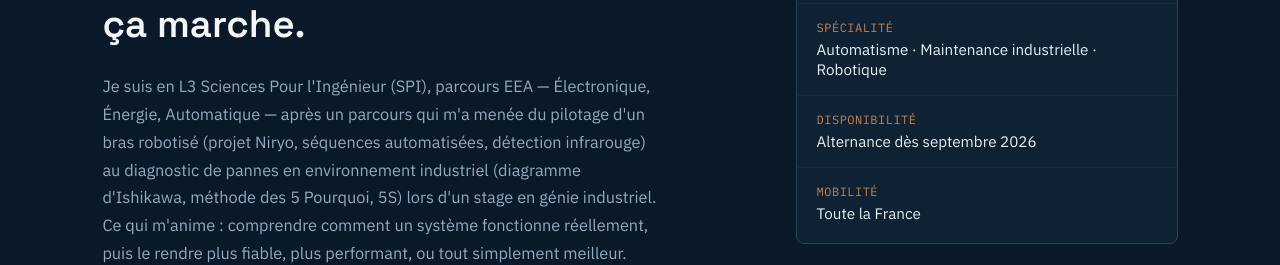
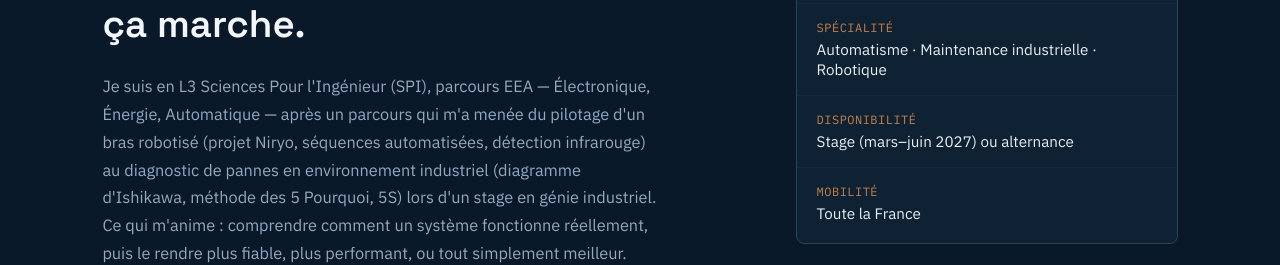
Before and after one commit to doussoubadoumb-lab/portfolio-doussouba, a React (Create React App) app: page / in a window 1280 px wide. Shown: the part 1260-1525 px from the top of the page. Built offline with nearby package versions, Linux system fonts and the light colour scheme.

Commit message:
Update About.js

```diff
--- a/src/components/About.js
+++ b/src/components/About.js
@@ -4,7 +4,7 @@ import './About.css';
 const specs = [
   { label: 'Formation', value: "L3 SPI, parcours EEA — Université Jean Monnet" },
   { label: 'Spécialité', value: 'Automatisme · Maintenance industrielle · Robotique' },
-  { label: 'Disponibilité', value: 'Alternance dès septembre 2026' },
+  { label: 'Disponibilité', value: 'Stage (mars–juin 2027) ou alternance' },
   { label: 'Mobilité', value: 'Toute la France' },
 ];
 
```
